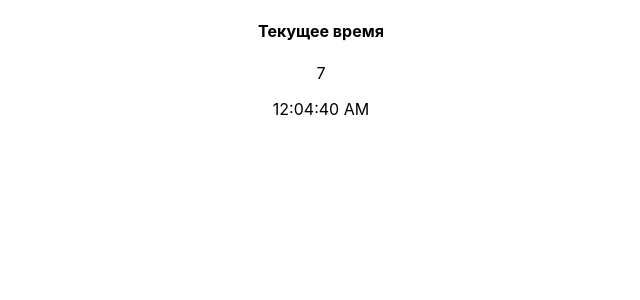
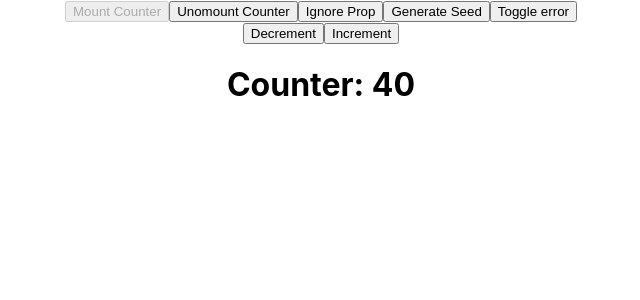
Before and after one commit to karelalex/react_hw5, a React (Create React App) app: page / in a window 1280 px wide. Shown: the top 300 px of the page, without its empty margins (319-959 px from the left). Built offline with nearby package versions, Linux system fonts and the light colour scheme.

Commit message:
Добавлено упражнение 3

```diff
--- a/src/App.js
+++ b/src/App.js
@@ -1,14 +1,40 @@
 import './App.css';
 import React from "react";
-import {Ex2} from "./Ex2";
+import {Ex3} from "./Ex3";
 
-function App() {
-
-    return (
-        <div className="App">
-            <Ex2/>
-        </div>
-    );
+class App extends React.Component {
+    constructor(props) {
+        super(props);
+        this.state = {
+            mount: true,
+            ignoreProp: 0,
+            seed: 40,
+            showErrorComponent: false
+        }
+        this.mountCounter = () => this.setState({mount: true})
+        this.unmountCounter = () => this.setState({mount: false})
+        this.ignoreProp = () => this.setState({ignoreProp: Math.random()})
+        this.seedGenerator = () => this.setState({seed: Number.parseInt(Math.random() * 100)})
+        this.toggleError = () => this.setState({showErrorComponent: !this.state.showErrorComponent})
+    }
+    render() {
+        return (
+            <div className="App">
+                <button onClick={this.mountCounter} disabled={this.state.mount}>Mount Counter</button>
+                <button onClick={this.unmountCounter} disabled={!this.state.mount}>Unomount Counter</button>
+                <button onClick={this.ignoreProp}>Ignore Prop</button>
+                <button onClick={this.seedGenerator}>Generate Seed</button>
+                <button onClick={this.toggleError}>Toggle error</button>
+                {this.state.mount ?
+                    <Ex3
+                        ignoreProp={this.state.ignoreProp}
+                        seed={this.state.seed}
+                        showErrorComponent={this.state.showErrorComponent}
+                    />
+                    : null}
+            </div>
+        );
+    }
 }
 
 export default App;
--- /dev/null
+++ b/src/Ex3.js
@@ -0,0 +1,76 @@
+import React from "react";
+
+const ErrorComponent = (props) => <div>{props.ignore.her}</div>
+
+export class Ex3 extends React.Component {
+    constructor(props) {
+        console.log('constructor')
+        super(props);
+        this.state = {
+            counter: 0
+        }
+        this.increment = () => this.setState({counter: this.state.counter + 1})
+        this.decrement = () => this.setState({counter: this.state.counter - 1})
+    }
+
+    static getDerivedStateFromProps(props, state) {
+        if (props.seed && state.seed !== props.seed) {
+            return{
+                seed: props.seed,
+                counter: props.seed
+            }
+        }
+        return null
+}
+
+    componentDidMount() {
+        console.log('Component did mount');
+        console.log('----------------------')
+    }
+
+    componentDidUpdate(prevProps, prevState, snapshot) {
+        console.log('Component did update');
+        console.log('----------------------')
+    }
+
+    getSnapshotBeforeUpdate(prevProps, prevState) {
+        console.log('get snapshot')
+        return null
+    }
+
+    shouldComponentUpdate(nextProps, nextState, nextContext) {
+        console.log('Should component update')
+        if (nextProps.ignoreProp && this.props.ignoreProp !== nextProps.ignoreProp) {
+            console.log('Should component update - NO RENDER')
+            return false
+        }
+        console.log('Should component update - Render')
+        return true
+    }
+
+    componentWillUnmount() {
+        console.log('Component will unmount');
+        console.log('----------------------');
+    }
+
+    componentDidCatch(error, errorInfo) {
+        console.log('Error catched')
+        this.setState({error, errorInfo})
+    }
+
+    render() {
+        console.log('render')
+
+        if (this.props.showErrorComponent && this.state.error) {
+            return <div>We have ERROR</div>
+        }
+        return (
+            <div>
+                <button onClick={this.decrement}>Decrement</button>
+                <button onClick={this.increment}>Increment</button>
+                <h1>Counter: {this.state.counter}</h1>
+                {this.props.showErrorComponent && <ErrorComponent />}
+            </div>
+        )
+    }
+}
```
